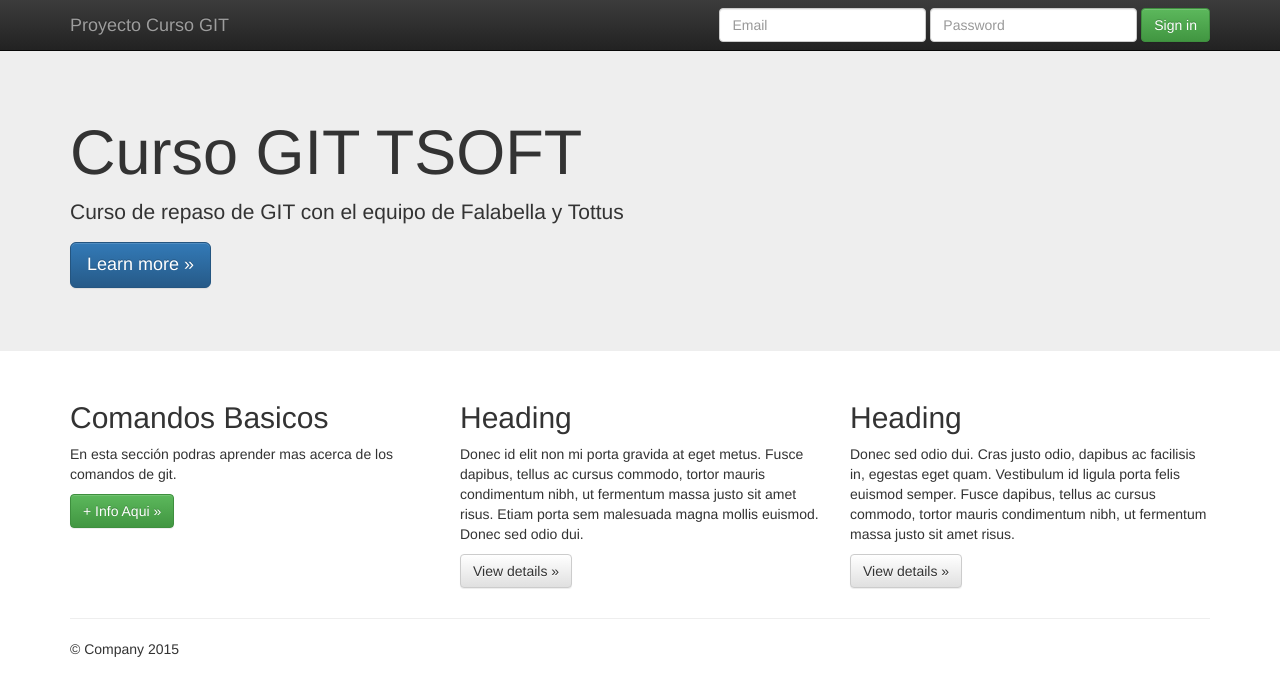
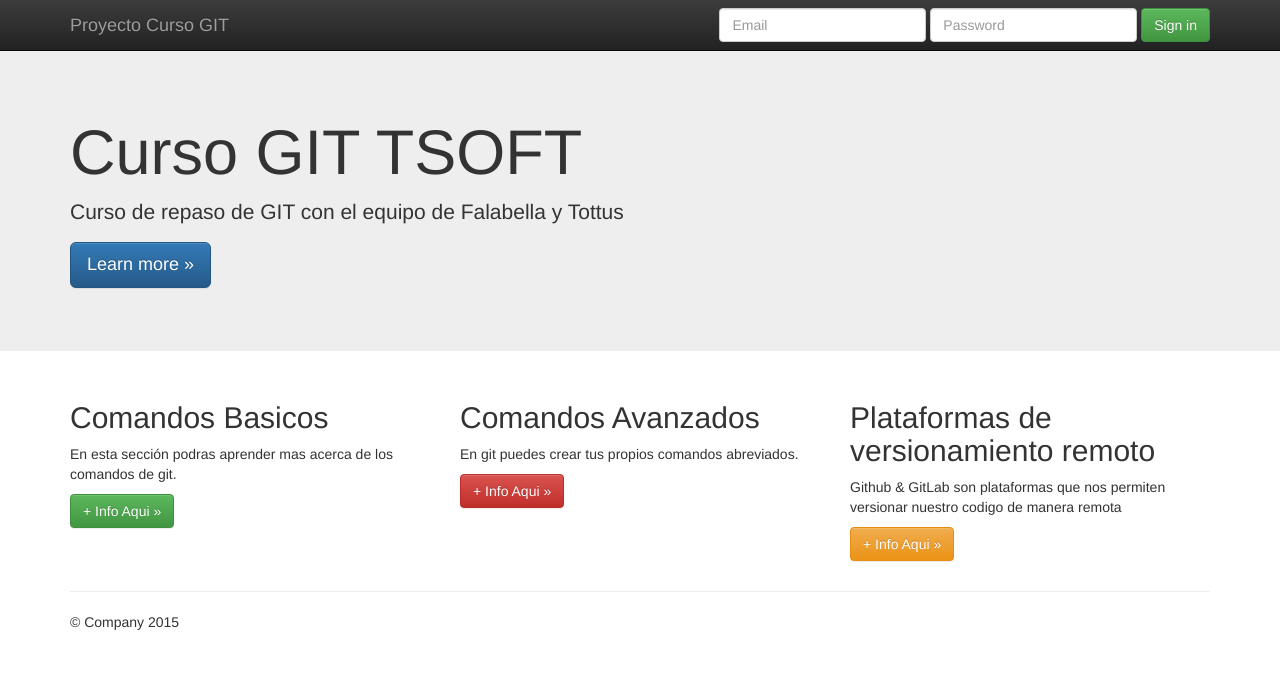
Before and after one commit to xumingo25/RepasoCursoGIT, a plain HTML site: page index.html in a window 1280 px wide. Drawn offline with nearby package versions, Linux system fonts and the light colour scheme.

Commit message:
Se agregan secciones de comandos avanzados y repositorios remotos.

```diff
--- a/index.html
+++ b/index.html
@@ -70,14 +70,14 @@
           <p><a class="btn btn-success" href="#" role="button">+ Info Aqui &raquo;</a></p>
         </div>
         <div class="col-md-4">
-          <h2>Heading</h2>
-          <p>Donec id elit non mi porta gravida at eget metus. Fusce dapibus, tellus ac cursus commodo, tortor mauris condimentum nibh, ut fermentum massa justo sit amet risus. Etiam porta sem malesuada magna mollis euismod. Donec sed odio dui. </p>
-          <p><a class="btn btn-default" href="#" role="button">View details &raquo;</a></p>
+          <h2>Comandos Avanzados</h2>
+          <p>En git puedes crear tus propios comandos abreviados. </p>
+          <p><a class="btn btn-danger" href="#" role="button">+ Info Aqui &raquo;</a></p>
        </div>
         <div class="col-md-4">
-          <h2>Heading</h2>
-          <p>Donec sed odio dui. Cras justo odio, dapibus ac facilisis in, egestas eget quam. Vestibulum id ligula porta felis euismod semper. Fusce dapibus, tellus ac cursus commodo, tortor mauris condimentum nibh, ut fermentum massa justo sit amet risus.</p>
-          <p><a class="btn btn-default" href="#" role="button">View details &raquo;</a></p>
+          <h2>Plataformas de versionamiento remoto</h2>
+          <p>Github & GitLab son plataformas que nos permiten versionar nuestro codigo de manera remota</p>
+          <p><a class="btn btn-warning" href="#" role="button">+ Info Aqui &raquo;</a></p>
         </div>
       </div>
 
```
